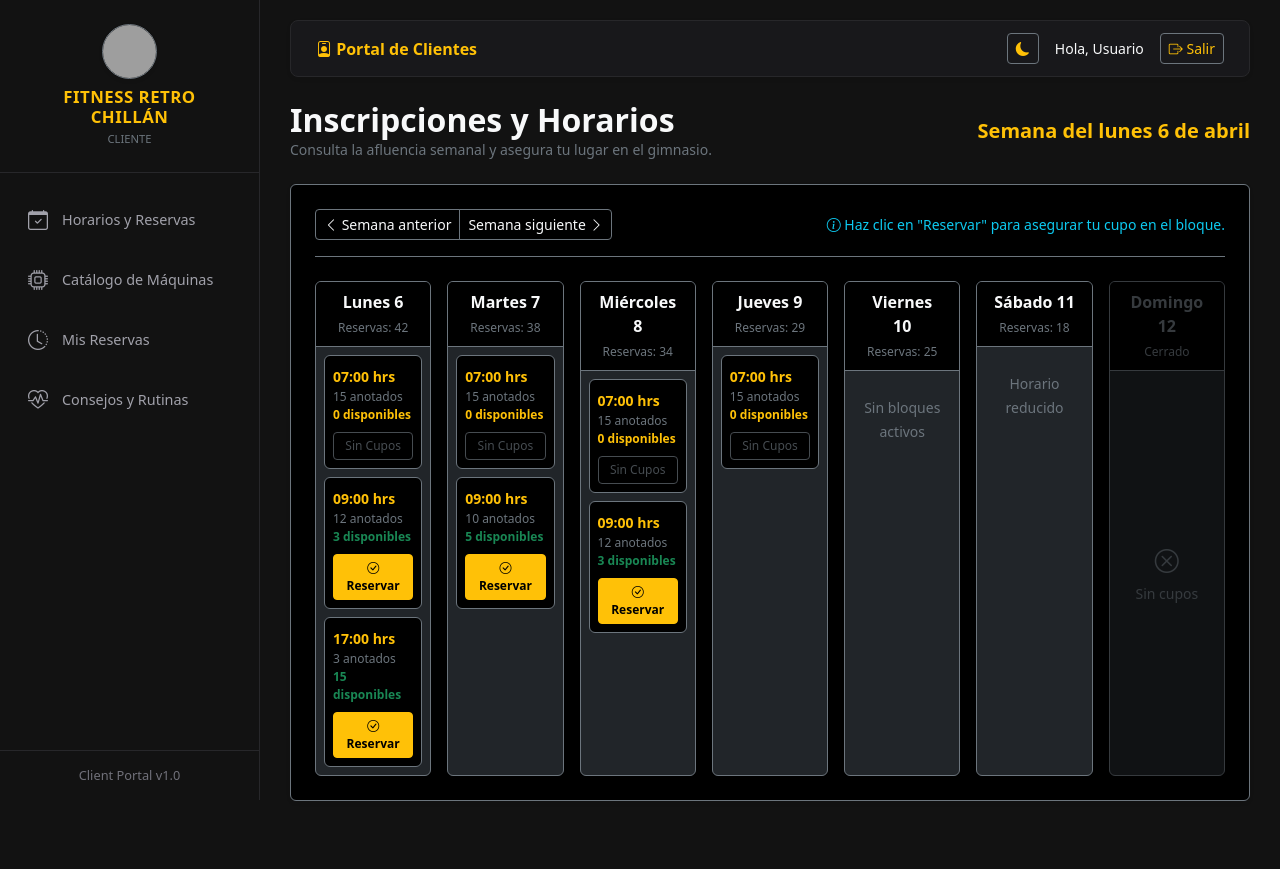
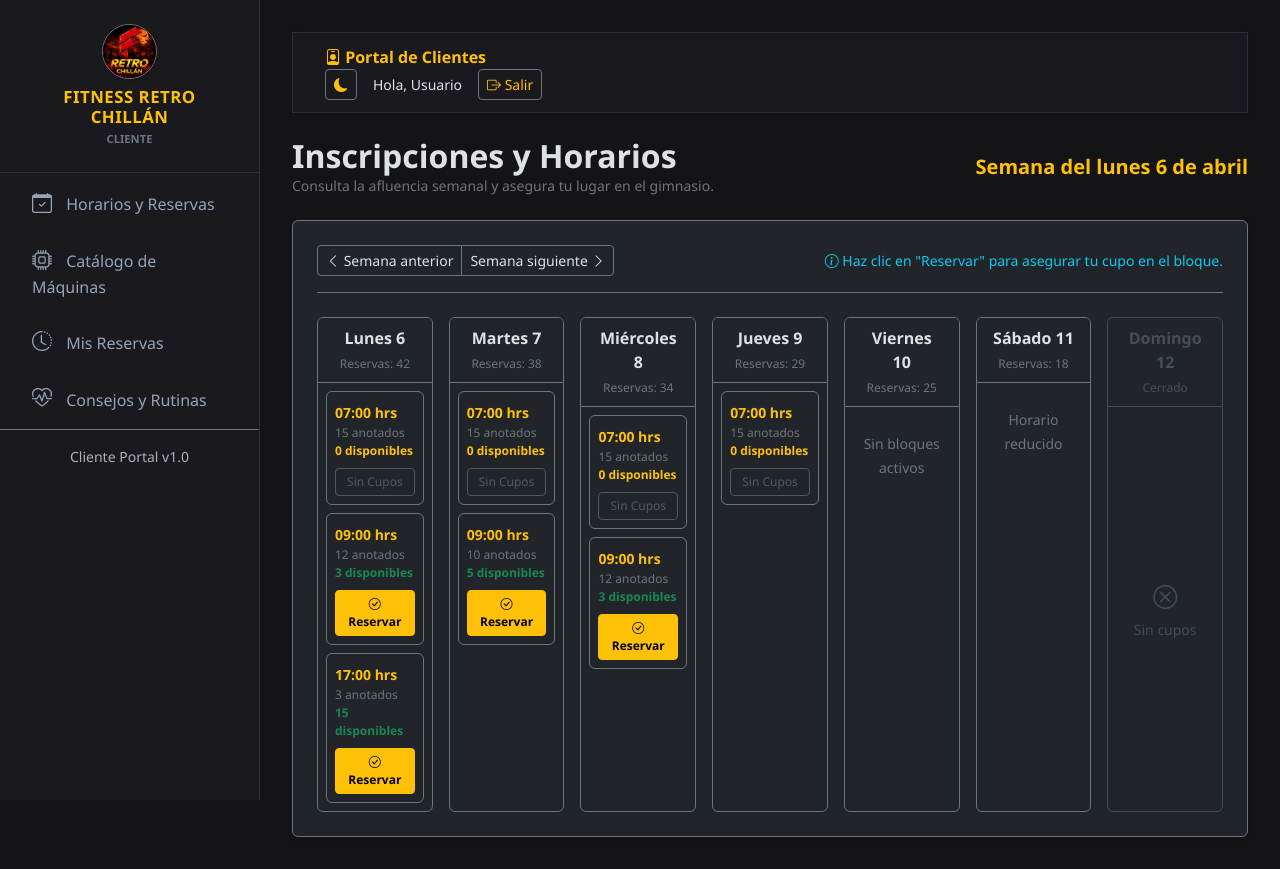
Before and after one commit to camipmoralesz-cmyk/gym-proyect, a Django app: page /vista-cliente/ in a window 1280 px wide. Before the commit the page ends 801 px from the top, so only its background shows below. Run offline with Django 5.2, Linux system fonts and the light colour scheme; grey boxes are pictures that could not be loaded.

Commit message:
Pantallas catalogo_maquinaria y horarios

```diff
--- a/apps/core/urls.py
+++ b/apps/core/urls.py
@@ -8,5 +8,5 @@
     path('dashboard/', dashboard_core_view, name='dashboard'),
     path('registro/', registro_view, name='registro'),
     #Para saber si sirve la base cliente
-    path('vista-cliente/', test_cliente_view, name='test_cliente'),
+    path('vista-cliente/', test_cliente_view, name='test_cliente'), # <- Ruta de prueba temporal
 ]
--- a/apps/core/views.py
+++ b/apps/core/views.py
@@ -1,13 +1,54 @@
+# Utilidades de Django para renderizar páginas HTML y redirigir al usuario
 from django.shortcuts import render, redirect
 
+# Herramientas de autenticación y seguridad (necesarias para el login de clientes)
+from django.contrib.auth import authenticate, login, logout
+from django.contrib.auth.decorators import login_required
+from django.contrib import messages
+from django.contrib.auth.models import User
+from django.utils import timezone
+#from apps.catalogo.models import Maquina
+
+#-------------------------------
+# LOGIN DE ADMINISTRADORES
+#-------------------------------
 def admin_login_view(request):
     """
-    Vista para el login unificado.
+    Vista para el login unificado del admin.
     """
     if request.method == 'POST':
+        # Aquí puedes dejar la lógica del admin o ajustarla si procesa POST real
         return redirect('core:dashboard')
     return render(request, 'core/login.html')
 
+#-------------------------------
+# LOGIN DE CLIENTES (Separado del admin)
+#-------------------------------
+def login_cliente_view(request):
+    """
+    Vista exclusiva para que los clientes inicien sesión y entren a su portal.
+    """
+    if request.method == 'POST':
+        usuario = request.POST.get('username')
+        clave = request.POST.get('password')
+
+        user = authenticate(request, username=usuario, password=clave)
+
+        if user is not None:
+            # Validamos que NO sea staff (es un cliente)
+            if not user.is_staff and not user.is_superuser:
+                login(request, user)
+                return redirect('registro_horas:horarios') # Lo mandamos a su portal de cliente
+            else:
+                messages.error(request, 'Esta sección es exclusiva para clientes.')
+        else:
+            messages.error(request, 'Usuario o contraseña incorrectos.')
+
+    return render(request, 'core/login.html')
+
+#-------------------------------
+# DASHBOARD ADMINISTRATIVO
+#-------------------------------
 def dashboard_core_view(request):
     """
     Vista para el Dashboard del Core administrativo.
@@ -16,6 +57,10 @@
         'titulo_seccion': 'Panel de Control e Información Institucional'
     }
     return render(request, 'core/dashboard.html', context)
+
+#-------------------------------
+# REGISTRO DE NUEVOS CLIENTES
+#-------------------------------
 def registro_view(request):
     """
     Vista para el formulario de registro de nuevos clientes.
@@ -24,7 +69,10 @@
         # Aquí procesarás los datos del registro más adelante
         return redirect('core:login') # Redirige al login tras enviar
     return render(request, 'core/registro.html')
-#Prueba para ver la baseCliente
+
+#-------------------------------
+# VISTA CLIENTE
+#-------------------------------
 def test_cliente_view(request):
     """
     Vista temporal para revisar la base y el diseño del cliente.
--- a/apps/registro_horas/templates/registro_horas/horarios.html
+++ b/apps/registro_horas/templates/registro_horas/horarios.html
@@ -8,7 +8,7 @@
     <!-- Encabezado de la Sección -->
     <div class="d-flex justify-content-between align-items-center mb-4">
         <div>
-            <h2 class="fw-bold text-light m-0">Inscripciones y Horarios</h2>
+            <h2 class="fw-bold text-body m-0">Inscripciones y Horarios</h2>
             <p class="text-secondary small m-0">Consulta la afluencia semanal y asegura tu lugar en el gimnasio.</p>
         </div>
         <!-- Fecha destacada idéntica al admin -->
@@ -18,15 +18,15 @@
     </div>
 
     <!-- Contenedor principal con fondo negro y borde gris (Igual al panel admin) -->
-    <div class="card bg-black border-secondary p-4 shadow-sm">
+    <div class="card bg-body border-secondary p-4 shadow-sm">
 
         <!-- Controles de navegación de semana -->
         <div class="d-flex justify-content-between align-items-center mb-4 pb-3 border-bottom border-secondary">
             <div class="btn-group" role="group">
-                <button type="button" class="btn btn-outline-secondary btn-sm text-light">
+                <button type="button" class="btn btn-outline-secondary btn-sm text-body">
                     <i class="bi bi-chevron-left"></i> Semana anterior
                 </button>
-                <button type="button" class="btn btn-outline-secondary btn-sm text-light">
+                <button type="button" class="btn btn-outline-secondary btn-sm text-body">
                     Semana siguiente <i class="bi bi-chevron-right"></i>
                 </button>
             </div>
@@ -38,21 +38,21 @@
 
             <!-- LUNES 6 -->
             <div class="col-md">
-                <div class="card bg-dark border-secondary text-light h-100">
-                    <div class="card-header bg-black text-center border-secondary py-2">
-                        <span class="fw-bold text-light d-block">Lunes 6</span>
+                <div class="card bg-body border-secondary text-light h-100">
+                    <div class="card-header bg-body text-center border-secondary py-2">
+                        <span class="fw-bold text-body d-block">Lunes 6</span>
                         <small class="text-secondary" style="font-size: 0.75rem;">Reservas: 42</small>
                     </div>
                     <div class="card-body p-2 d-flex flex-column gap-2">
                         <!-- Bloque 07:00 (Lleno) -->
-                        <div class="p-2 rounded bg-black border border-secondary">
+                        <div class="p-2 rounded bg-body border border-secondary">
                             <span class="fw-bold text-warning small">07:00 hrs</span>
                             <div class="text-secondary" style="font-size: 0.75rem;">15 anotados</div>
                             <div class="text-warning fw-bold mb-2" style="font-size: 0.75rem;">0 disponibles</div>
                             <button class="btn btn-outline-secondary btn-sm w-100 disabled" style="font-size: 0.75rem;" disabled>Sin Cupos</button>
                         </div>
                         <!-- Bloque 09:00 (Con cupos) -->
-                        <div class="p-2 rounded bg-black border border-secondary">
+                        <div class="p-2 rounded bg-body border border-secondary">
                             <span class="fw-bold text-warning small">09:00 hrs</span>
                             <div class="text-secondary" style="font-size: 0.75rem;">12 anotados</div>
                             <div class="text-success fw-bold mb-2" style="font-size: 0.75rem;">3 disponibles</div>
@@ -61,7 +61,7 @@
                             </button>
                         </div>
                         <!-- Bloque 17:00 (Con cupos) -->
-                        <div class="p-2 rounded bg-black border border-secondary">
+                        <div class="p-2 rounded bg-body border border-secondary">
                             <span class="fw-bold text-warning small">17:00 hrs</span>
                             <div class="text-secondary" style="font-size: 0.75rem;">3 anotados</div>
                             <div class="text-success fw-bold mb-2" style="font-size: 0.75rem;">15 disponibles</div>
@@ -75,19 +75,19 @@
 
             <!-- MARTES 7 -->
             <div class="col-md">
-                <div class="card bg-dark border-secondary text-light h-100">
-                    <div class="card-header bg-black text-center border-secondary py-2">
-                        <span class="fw-bold text-light d-block">Martes 7</span>
+                <div class="card bg-body border-secondary text-light h-100">
+                    <div class="card-header bg-body text-center border-secondary py-2">
+                        <span class="fw-bold text-body d-block">Martes 7</span>
                         <small class="text-secondary" style="font-size: 0.75rem;">Reservas: 38</small>
                     </div>
                     <div class="card-body p-2 d-flex flex-column gap-2">
-                        <div class="p-2 rounded bg-black border border-secondary">
+                        <div class="p-2 rounded bg-body border border-secondary">
                             <span class="fw-bold text-warning small">07:00 hrs</span>
                             <div class="text-secondary" style="font-size: 0.75rem;">15 anotados</div>
                             <div class="text-warning fw-bold mb-2" style="font-size: 0.75rem;">0 disponibles</div>
                             <button class="btn btn-outline-secondary btn-sm w-100 disabled" style="font-size: 0.75rem;" disabled>Sin Cupos</button>
                         </div>
-                        <div class="p-2 rounded bg-black border border-secondary">
+                        <div class="p-2 rounded bg-body border border-secondary">
                             <span class="fw-bold text-warning small">09:00 hrs</span>
                             <div class="text-secondary" style="font-size: 0.75rem;">10 anotados</div>
                             <div class="text-success fw-bold mb-2" style="font-size: 0.75rem;">5 disponibles</div>
@@ -99,19 +99,19 @@
 
             <!-- MIÉRCOLES 8 -->
             <div class="col-md">
-                <div class="card bg-dark border-secondary text-light h-100">
-                    <div class="card-header bg-black text-center border-secondary py-2">
-                        <span class="fw-bold text-light d-block">Miércoles 8</span>
+                <div class="card bg-body border-secondary text-light h-100">
+                    <div class="card-header bg-body text-center border-secondary py-2">
+                        <span class="fw-bold text-body d-block">Miércoles 8</span>
                         <small class="text-secondary" style="font-size: 0.75rem;">Reservas: 34</small>
                     </div>
                     <div class="card-body p-2 d-flex flex-column gap-2">
-                        <div class="p-2 rounded bg-black border border-secondary">
+                        <div class="p-2 rounded bg-body border border-secondary">
                             <span class="fw-bold text-warning small">07:00 hrs</span>
                             <div class="text-secondary" style="font-size: 0.75rem;">15 anotados</div>
                             <div class="text-warning fw-bold mb-2" style="font-size: 0.75rem;">0 disponibles</div>
                             <button class="btn btn-outline-secondary btn-sm w-100 disabled" style="font-size: 0.75rem;" disabled>Sin Cupos</button>
                         </div>
-                        <div class="p-2 rounded bg-black border border-secondary">
+                        <div class="p-2 rounded bg-body border border-secondary">
                             <span class="fw-bold text-warning small">09:00 hrs</span>
                             <div class="text-secondary" style="font-size: 0.75rem;">12 anotados</div>
                             <div class="text-success fw-bold mb-2" style="font-size: 0.75rem;">3 disponibles</div>
@@ -123,13 +123,13 @@
 
             <!-- JUEVES 9 -->
             <div class="col-md">
-                <div class="card bg-dark border-secondary text-light h-100">
-                    <div class="card-header bg-black text-center border-secondary py-2">
-                        <span class="fw-bold text-light d-block">Jueves 9</span>
+                <div class="card bg-body border-secondary text-light h-100">
+                    <div class="card-header bg-body text-center border-secondary py-2">
+                        <span class="fw-bold text-body d-block">Jueves 9</span>
                         <small class="text-secondary" style="font-size: 0.75rem;">Reservas: 29</small>
                     </div>
                     <div class="card-body p-2 d-flex flex-column gap-2">
-                        <div class="p-2 rounded bg-black border border-secondary">
+                        <div class="p-2 rounded bg-body border border-secondary">
                             <span class="fw-bold text-warning small">07:00 hrs</span>
                             <div class="text-secondary" style="font-size: 0.75rem;">15 anotados</div>
                             <div class="text-warning fw-bold mb-2" style="font-size: 0.75rem;">0 disponibles</div>
@@ -141,9 +141,9 @@
 
             <!-- VIERNES 10 -->
             <div class="col-md">
-                <div class="card bg-dark border-secondary text-light h-100">
-                    <div class="card-header bg-black text-center border-secondary py-2">
-                        <span class="fw-bold text-light d-block">Viernes 10</span>
+                <div class="card bg-body border-secondary text-light h-100">
+                    <div class="card-header bg-body text-center border-secondary py-2">
+                        <span class="fw-bold text-body d-block">Viernes 10</span>
                         <small class="text-secondary" style="font-size: 0.75rem;">Reservas: 25</small>
                     </div>
                     <div class="card-body p-2 text-center text-secondary py-4">
@@ -154,9 +154,9 @@
 
             <!-- SÁBADO 11 -->
             <div class="col-md">
-                <div class="card bg-dark border-secondary text-light h-100">
-                    <div class="card-header bg-black text-center border-secondary py-2">
-                        <span class="fw-bold text-light d-block">Sábado 11</span>
+                <div class="card bg-body border-secondary text-light h-100">
+                    <div class="card-header bg-body text-center border-secondary py-2">
+                        <span class="fw-bold text-body d-block">Sábado 11</span>
                         <small class="text-secondary" style="font-size: 0.75rem;">Reservas: 18</small>
                     </div>
                     <div class="card-body p-2 text-center text-secondary py-4">
@@ -167,8 +167,8 @@
 
             <!-- DOMINGO 12 -->
             <div class="col-md">
-                <div class="card bg-dark border-secondary text-light h-100 opacity-50">
-                    <div class="card-header bg-black text-center border-secondary py-2">
+                <div class="card bg-body border-secondary text-light h-100 opacity-50">
+                    <div class="card-header bg-body text-center border-secondary py-2">
                         <span class="fw-bold text-secondary d-block">Domingo 12</span>
                         <small class="text-secondary" style="font-size: 0.75rem;">Cerrado</small>
                     </div>
--- a/apps/registro_horas/urls.py
+++ b/apps/registro_horas/urls.py
@@ -4,7 +4,8 @@
 app_name = 'registro_horas'
 
 urlpatterns = [
-    path('', views.lista_horarios, name='lista_horarios'),
+    path('lista', views.lista_horarios, name='lista_horarios'),
+    path('', views.horarios_view, name='horarios'),
     path('detalle/<int:pk>/', views.detalle_horario, name='detalle_horario'),
     path('nuevo/', views.crear_horario, name='crear_horario'),
     path('detalle/editar/<int:pk>/', views.editar_horario, name='editar_horario'),
--- a/config/settings.py
+++ b/config/settings.py
@@ -11,9 +11,11 @@
 """
 import os
 from pathlib import Path
+import pymysql
 from dotenv import load_dotenv
 
 load_dotenv()
+pymysql.install_as_MySQLdb()
 
 # Build paths inside the project like this: BASE_DIR / 'subdir'.
 BASE_DIR = Path(__file__).resolve().parent.parent
--- a/config/urls.py
+++ b/config/urls.py
@@ -21,5 +21,5 @@
     path('admin/', admin.site.urls),
     path('', include('apps.core.urls')),
     path('catalogo/', include('apps.catalogo.urls')),
-    path('horarios/', include('apps.registro_horas.urls')),
+    path('horarios/', include('apps.registro_horas.urls')), # <--- Esto le dice que use el enrutador de tu app
 ]
--- a/static/css/style.css
+++ b/static/css/style.css
@@ -34,7 +34,7 @@
     display: flex;
     align-items: center;
     justify-content: center;
-    background-color: #000000 !important; /* Negro absoluto solo para la vista de login */
+    background-color: #000000 !important;
 }
 
 .login-card {
--- a/templates/baseCliente.html
+++ b/templates/baseCliente.html
@@ -9,87 +9,12 @@
     <link href="https://cdn.jsdelivr.net/npm/bootstrap@5.3.2/dist/css/bootstrap.min.css" rel="stylesheet">
     <!-- Bootstrap Icons -->
     <link href="https://cdn.jsdelivr.net/npm/bootstrap-icons@1.11.1/font/bootstrap-icons.css" rel="stylesheet">
-    <style>
-        body {
-            background-color: #121212 !important;
-            color: #e0e0e0;
-            overflow-x: hidden;
-            font-family: system-ui, -apple-system, "Segoe UI", Roboto, sans-serif;
-        }
 
-        /* 🖤 Ancho y estructura exacta de la barra lateral izquierda del Admin */
-        .sidebar {
-            width: 260px;
-            height: 100vh;
-            position: fixed;
-            top: 0;
-            left: 0;
-            background-color: #121212 !important;
-            border-right: 1px solid #27272a !important;
-            display: flex;
-            flex-direction: column;
-            justify-content: space-between;
-            z-index: 1000;
-        }
-        .sidebar-brand {
-            padding: 24px 15px;
-            text-align: center;
-            border-bottom: 1px solid #27272a !important;
-        }
-        .sidebar-nav {
-            padding: 20px 12px;
-            overflow-y: auto;
-            flex-grow: 1;
-        }
-        .sidebar-nav .nav-link {
-            color: #a1a1aa;
-            padding: 12px 16px;
-            border-radius: 8px;
-            margin-bottom: 6px;
-            font-size: 0.9rem;
-            font-weight: 500;
-            display: flex;
-            align-items: center;
-            gap: 14px;
-            transition: all 0.2s ease-in-out;
-        }
-        .sidebar-nav .nav-link:hover,
-        .sidebar-nav .nav-link.active {
-            color: #000 !important;
-            background-color: #ffc107 !important;
-            font-weight: 600;
-        }
+    {% load static %}
+    <link rel="stylesheet" href="{% static 'css/style.css' %}">
 
-        /* Contenedor principal alineado perfectamente a los 260px de la sidebar */
-        .main-content {
-            margin-left: 260px;
-            min-height: 100vh;
-            display: flex;
-            flex-direction: column;
-            background-color: #121212 !important;
-            padding: 20px 30px;
-        }
+    {% block extra_css %}{% endblock %}
 
-        /* Barra superior idéntica a la del admin */
-        .top-navbar {
-            background-color: #18181b !important;
-            border: 1px solid #27272a !important;
-            padding: 12px 25px;
-            display: flex;
-            justify-content: space-between;
-            align-items: center;
-            border-radius: 8px;
-        }
-
-        .footer-sidebar {
-            padding: 15px 20px;
-            font-size: 0.8rem;
-            text-align: center;
-            border-top: 1px solid #27272a !important;
-            color: #71717a;
-            background-color: #121212 !important;
-        }
-    </style>
 </head>
 <body>
 
@@ -98,7 +23,7 @@
         <div>
             <!-- Logo y Título centrado -->
             <div class="sidebar-brand">
-                <img src="{% static 'img/logo.png' %}" alt="Logo Fitness Retro" class="rounded-circle mb-2 border border-secondary shadow-sm" style="width: 55px; height: 55px; object-fit: cover;" onerror="this.style.display='none'">
+                <img src="{% static 'img/logo_gym.jpg' %}" alt="Logo Fitness Retro" class="rounded-circle mb-2 border border-secondary shadow-sm" style="width: 55px; height: 55px; object-fit: cover;" onerror="this.style.display='none'">
                 <h5 class="fw-bold text-warning m-0" style="font-size: 1.05rem; letter-spacing: 0.5px;">FITNESS RETRO</h5>
                 <h5 class="fw-bold text-warning m-0" style="font-size: 1.05rem; letter-spacing: 0.5px;">CHILLÁN</h5>
                 <small class="text-secondary d-block mt-1" style="font-size: 0.7rem;">CLIENTE</small>
@@ -126,8 +51,8 @@
             </div>
         </div>
 
-        <div class="footer-sidebar">
-            Client Portal v1.0
+        <div class="p-3 border-top border-secondary text-center text-muted small">
+            Cliente Portal v1.0
         </div>
     </div>
 
@@ -139,12 +64,12 @@
             <span class="fw-semibold text-warning"><i class="bi bi-person-badge"></i> Portal de Clientes</span>
 
             <div class="d-flex align-items-center gap-3">
-                <!-- Botón de Modo Oscuro / Claro -->
+                <!-- BOTÓN DE CAMBIO DE TEMA (CLARO / OSCURO) -->
                 <button id="btn-theme-toggle" class="btn btn-sm btn-outline-warning border-secondary" title="Cambiar modo claro/oscuro">
                     <i class="bi bi-moon-fill" id="theme-icon"></i>
                 </button>
 
-                <span class="text-light small">Hola, Usuario</span>
+                <span class="text-body small">Hola, Usuario</span>
 
                 <!-- Botón de Salir -->
                 <a href="{% url 'core:login' %}" class="btn btn-sm btn-outline-warning border-secondary">
@@ -156,6 +81,7 @@
         <!-- Contenido Dinámico -->
         <div class="container-fluid px-0">
             {% block content %}
+
             {% endblock %}
         </div>
     </div>
@@ -172,6 +98,7 @@
         const themeIcon = document.getElementById('theme-icon');
         const htmlElement = document.documentElement;
 
+        // Cargar preferencia guardada previa en el navegador
         const savedTheme = localStorage.getItem('gym_theme') || 'dark';
         htmlElement.setAttribute('data-bs-theme', savedTheme);
         updateIcon(savedTheme);
```
Also changed, not shown: apps/catalogo/templates/catalogo/catalogo_maquinas.html (+7 -7 lines), apps/core/templates/core/login_cliente.html (added, +65 -0 lines), apps/registro_horas/views.py (+6 -38 lines), templates/base.html (+73 -136 lines), 1 other file. Lines whose indentation alone changed are shown as unchanged.
